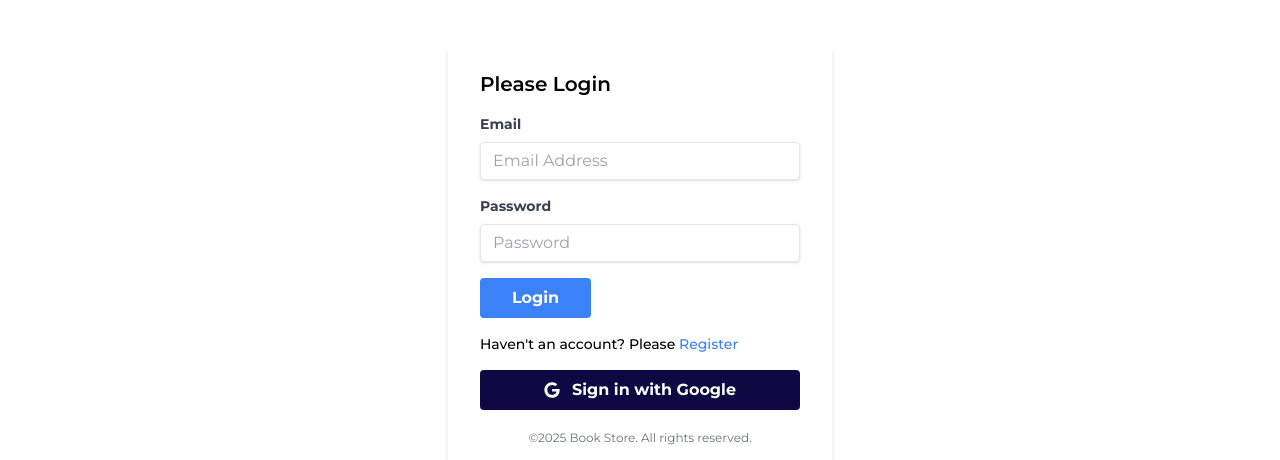
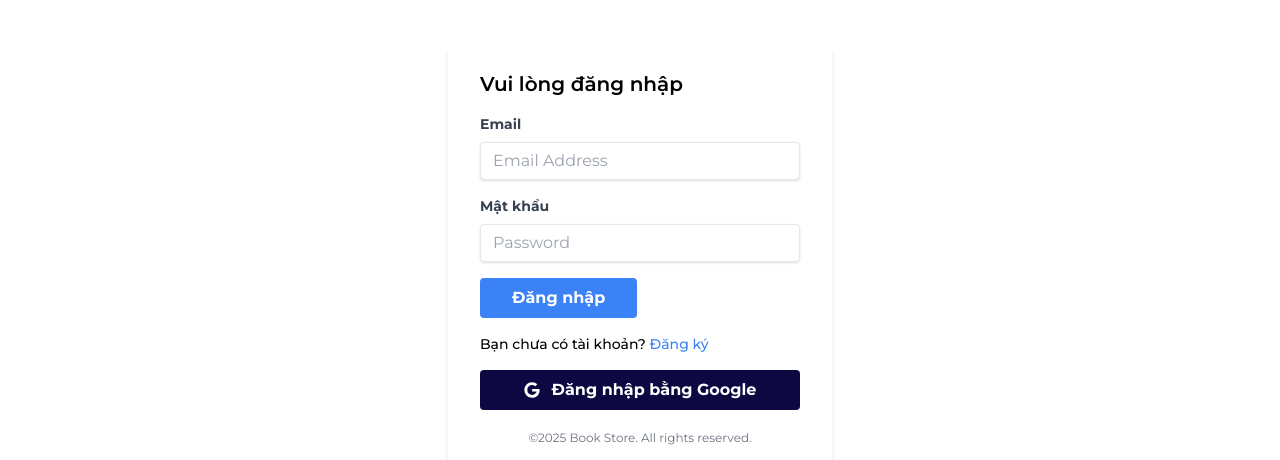
Before and after one commit to hoanghust2003/Book-Store, a React (Vite) app in the folder frontend/: page /login in a window 1280 px wide. Shown: the part 182-642 px from the top of the page. Built offline with nearby package versions, Linux system fonts and the light colour scheme; no server answers.

Commit message:
update login

```diff
--- a/frontend/src/components/Login.jsx
+++ b/frontend/src/components/Login.jsx
@@ -18,20 +18,20 @@ const Login = () => {
       const onSubmit = async (data) => {
         try {
             await loginUser(data.email, data.password);
-            alert("Login successful!");
+            alert("Đăng nhập thành công!");
             navigate("/")
         } catch (error) {
-            setMessage("Please provide a valid email and password")
+            setMessage("Vui lòng cung cấp email và mật khẩu hợp lệ")
             console.error(error)
         }
       }
       const handleGoogleSignIn = async () => {
         try {
             await signInWithGoogle();
-            alert("Login successful!");
+            alert("Đăng nhập thành công!");
             navigate("/")
         } catch (error) {
-            alert("Google sign in failed!")
+            alert("Đăng nhập Google không thành công!")
             console.error(error)
         }
       }
@@ -39,7 +39,7 @@ const Login = () => {
   return (
     <div className='h-[calc(100vh-120px)] flex justify-center items-center '>
         <div className='w-full max-w-sm mx-auto bg-white shadow-md rounded px-8 pt-6 pb-8 mb-4'>
-            <h2 className='text-xl font-semibold mb-4'>Please Login</h2>
+            <h2 className='text-xl font-semibold mb-4'>Vui lòng đăng nhập</h2>
 
             <form onSubmit={handleSubmit(onSubmit)}>
                 <div className='mb-4'>
@@ -51,7 +51,7 @@ const Login = () => {
                     />
                 </div>
                 <div className='mb-4'>
-                    <label className='block text-gray-700 text-sm font-bold mb-2' htmlFor="password">Password</label>
+                    <label className='block text-gray-700 text-sm font-bold mb-2' htmlFor="password">Mật khẩu</label>
                     <input
                     {...register("password", { required: true })}
                     type="password" name="password" id="password" placeholder='Password'
@@ -62,10 +62,10 @@ const Login = () => {
                     message && <p className='text-red-500 text-xs italic mb-3'>{message}</p>
                 }
                 <div>
-                    <button className='bg-blue-500 hover:bg-blue-700 text-white font-bold py-2 px-8 rounded focus:outline-none'>Login </button>
+                    <button className='bg-blue-500 hover:bg-blue-700 text-white font-bold py-2 px-8 rounded focus:outline-none'>Đăng nhập </button>
                 </div>
             </form>
-            <p className='align-baseline font-medium mt-4 text-sm'>Haven't an account? Please <Link to="/register" className='text-blue-500 hover:text-blue-700'>Register</Link></p>
+            <p className='align-baseline font-medium mt-4 text-sm'>Bạn chưa có tài khoản? <Link to="/register" className='text-blue-500 hover:text-blue-700'>Đăng ký</Link></p>
 
             {/* google sign in */}
             <div className='mt-4'>
@@ -73,7 +73,7 @@ const Login = () => {
                 onClick={handleGoogleSignIn}
                 className='w-full flex flex-wrap gap-1 items-center justify-center bg-secondary hover:bg-blue-700 text-white font-bold py-2 px-4 rounded focus:outline-none'>
                 <FaGoogle  className='mr-2'/>
-                Sign in with Google
+                Đăng nhập bằng Google
                 </button>
             </div>
 
```
